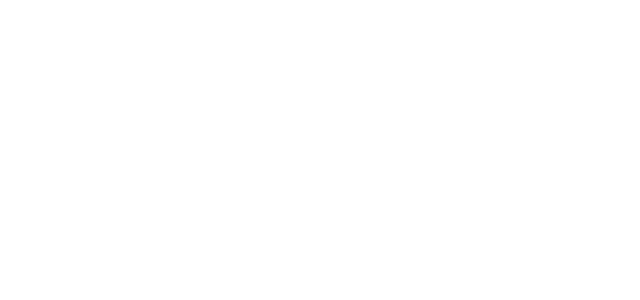
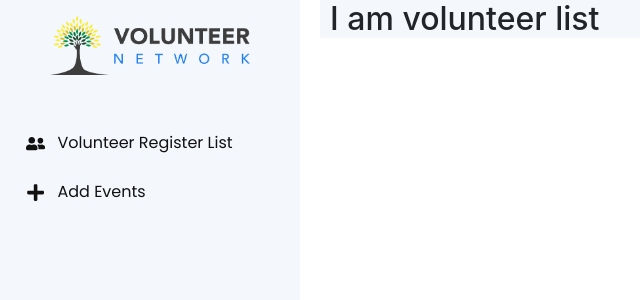
Before and after one commit to jahan-nusrat/Volunteer-Network-client, a React (Create React App) app: page /adminPanel in a window 1280 px wide. Shown: the top 300 px of the page, without its empty margins (0-640 px from the left). Built offline with nearby package versions, Linux system fonts and the light colour scheme.

Commit message:
admin panel sidebar

```diff
--- a/package.json
+++ b/package.json
@@ -3,6 +3,8 @@
   "version": "0.1.0",
   "private": true,
   "dependencies": {
+    "@material-ui/core": "^4.11.0",
+    "@material-ui/styles": "^4.10.0",
     "@testing-library/jest-dom": "^4.2.4",
     "@testing-library/react": "^9.3.2",
     "@testing-library/user-event": "^7.1.2",
--- a/src/App.js
+++ b/src/App.js
@@ -1,6 +1,7 @@
 import React from 'react';
 import { BrowserRouter as Router, Switch, Route } from 'react-router-dom';
 import NavBar from './components/Nav/NavBar';
+import Admin from './pages/Admin/Admin';
 import Home from './pages/User/Home/Home';
 import Events from './pages/User/My-Events/Events';
 import Register from './pages/User/Volunteer-Register/Register';
@@ -12,6 +13,9 @@
 				<Route exact path="/">
 					<Home />
 				</Route>
+				<Route path="/home">
+					<Home />
+				</Route>
 				<Route path="/register/:id">
 					<Register />
 				</Route>
@@ -19,6 +23,9 @@
 					<NavBar />
 					<Events />
 				</Route>
+				<Route path="/adminPanel">
+					<Admin />
+				</Route>
 			</Switch>
 		</Router>
 	);
--- a/src/components/Nav/NavBar.js
+++ b/src/components/Nav/NavBar.js
@@ -40,7 +40,7 @@
 							</Link>
 						</li>
 						<li className="nav-item admin">
-							<Link to="/admin" className="nav-link">
+							<Link to="/adminPanel" className="nav-link">
 								Admin
 							</Link>
 						</li>
--- /dev/null
+++ b/src/components/Sidebar/Sidebar.js
@@ -0,0 +1,24 @@
+import React from 'react';
+import { FaPlus, FaUserFriends } from 'react-icons/fa';
+import { Link } from 'react-router-dom';
+import { SideMenuComponent } from './Sidebar.style';
+import logo from '../../Images/logo.png';
+
+const Sidebar = () => {
+	return (
+		<SideMenuComponent>
+			<img src={logo} className="img-fluid" alt="logo" />
+
+			<div className="sidenav">
+				<Link to="/adminPanel/volunteerList" className="menu-link">
+					<FaUserFriends className="icon" /> Volunteer Register List
+				</Link>
+				<Link to="/adminPanel/addEvents" className="menu-link">
+					<FaPlus className="icon" /> Add Events
+				</Link>
+			</div>
+		</SideMenuComponent>
+	);
+};
+
+export default Sidebar;
--- /dev/null
+++ b/src/components/Sidebar/Sidebar.style.js
@@ -0,0 +1,38 @@
+import styled from 'styled-components';
+
+export const SideMenuComponent = styled.div`
+	font-family: 'Poppins', sans-serif;
+	z-index: 1;
+	height: 100%;
+	width: 300px;
+	position: fixed;
+	top: 0;
+	left: 0;
+	background-color: #f4f7fc;
+	overflow-x: hidden;
+	img {
+		width: 200px;
+		display: block;
+		margin: auto;
+		padding-top: 1rem;
+	}
+	.sidenav {
+		padding-top: 50px;
+		.menu-link {
+			padding: 6px 8px 6px 26px;
+			text-align: left;
+			text-decoration: none;
+			font-size: 1rem;
+			color: #111111;
+			display: block;
+			margin-bottom: 0.8rem;
+			.icon {
+				font-size: 1.2rem;
+				margin-right: 0.5rem;
+			}
+			&:hover {
+				color: #207fee;
+			}
+		}
+	}
+`;
--- a/src/pages/Admin/Add-Event/AddEvent.js
+++ b/src/pages/Admin/Add-Event/AddEvent.js
@@ -0,0 +1,11 @@
+import React from 'react';
+
+const AddEvent = () => {
+	return (
+		<div>
+			<h2>I am from event</h2>
+		</div>
+	);
+};
+
+export default AddEvent;
--- /dev/null
+++ b/src/pages/Admin/Admin.js
@@ -0,0 +1,35 @@
+import React from 'react';
+import Sidebar from '../../components/Sidebar/Sidebar';
+import { BrowserRouter as Router, Switch, Route } from 'react-router-dom';
+import VolunteerList from './Volunteer-List/VolunteerList';
+import AddEvent from './Add-Event/AddEvent';
+import styled from 'styled-components';
+
+const AdminPanel = styled.div`
+	margin-left: 320px;
+	padding: 0px 10px;
+	background-color: #f4f7fc;
+`;
+
+const Admin = () => {
+	return (
+		<AdminPanel className="admin-panel">
+			<Router>
+				<Sidebar />
+				<Switch>
+					<Route path="/adminPanel/volunteerList">
+						<VolunteerList />
+					</Route>
+					<Route path="/adminPanel/addEvents">
+						<AddEvent />
+					</Route>
+					<Route path="/adminPanel">
+						<VolunteerList />
+					</Route>
+				</Switch>
+			</Router>
+		</AdminPanel>
+	);
+};
+
+export default Admin;
--- a/src/pages/Admin/Volunteer-List/VolunteerList.js
+++ b/src/pages/Admin/Volunteer-List/VolunteerList.js
@@ -0,0 +1,11 @@
+import React from 'react';
+
+const VolunteerList = () => {
+	return (
+		<div>
+			<h2>I am volunteer list</h2>
+		</div>
+	);
+};
+
+export default VolunteerList;
```
Also changed, not shown: 1 other file (tests, documents, lock files or other folders).
